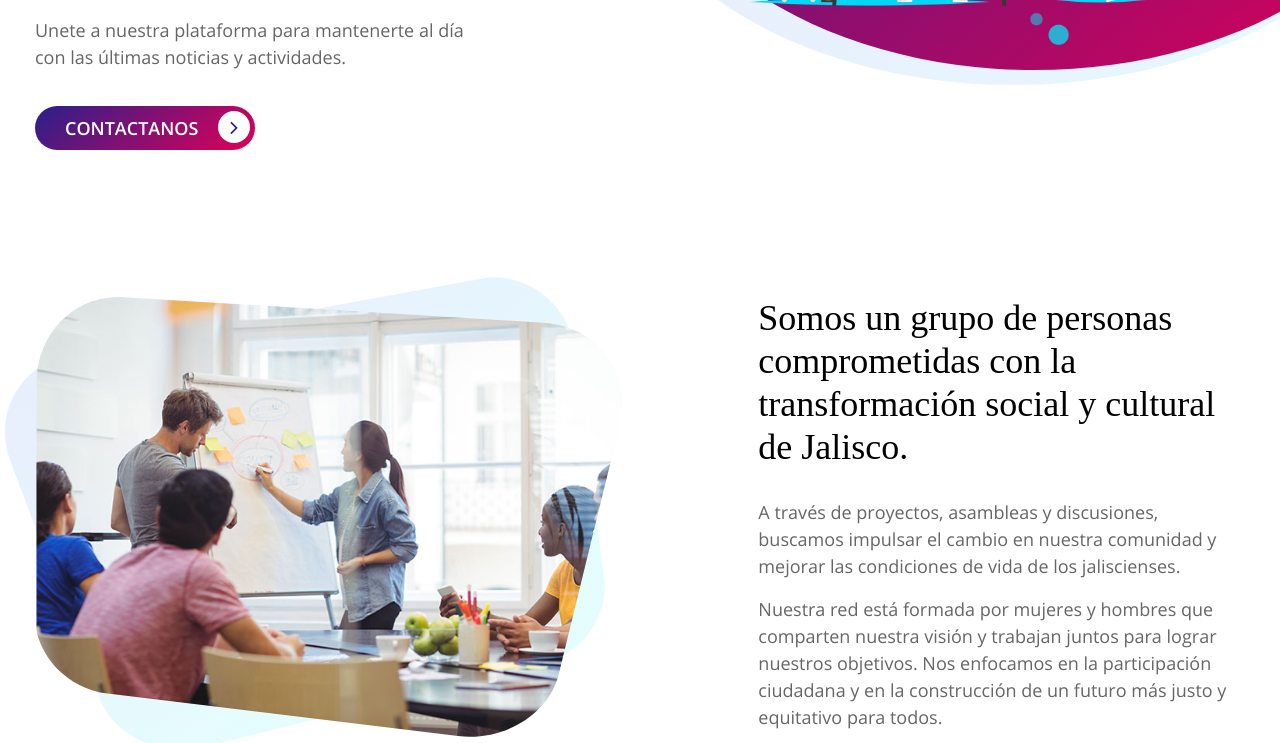
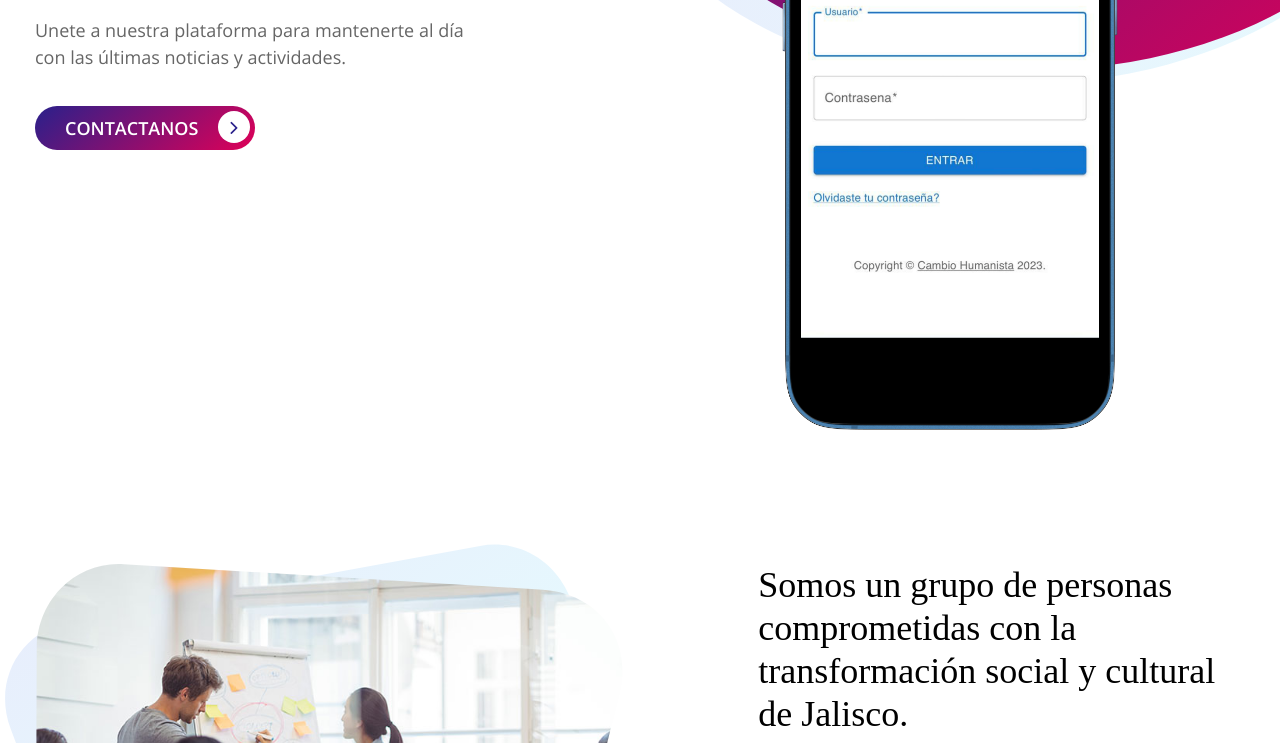
Before and after one commit to Mimicx/chumanista, a plain HTML site: page index.html in a window 1280 px wide. Shown: the part 430-1173 px from the top of the page. Drawn offline with Linux system fonts and the light colour scheme; a web font is replaced by a local one.

Commit message:
subiendo 3

```diff
--- a/index.html
+++ b/index.html
@@ -51,7 +51,7 @@
                      </p>
                 <a href="#contact">Contactanos <i class="fa fa-angle-right" aria-hidden="true"></i></a></div>
             <div class="col-md-6">
-                <div class="card"><img class="card-img-top img-fluid" src="images/banner-img.png" alt=""></div>
+                <div class="card"><img class="card-img-top img-fluid" src="images/iphone.png" alt=""></div>
             </div>
         </div>
     </div>
```
Also changed, not shown: images/iphone.png (added).
